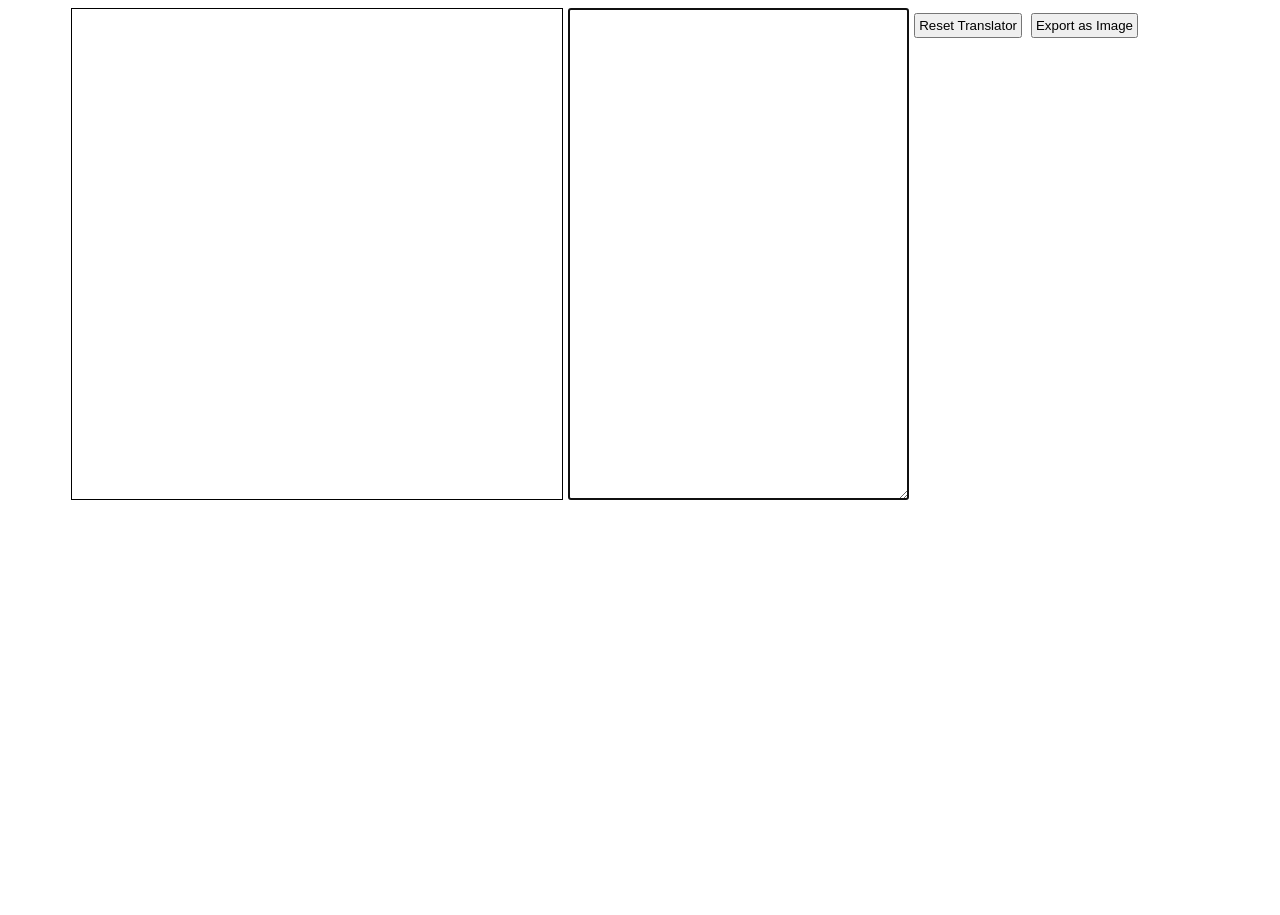
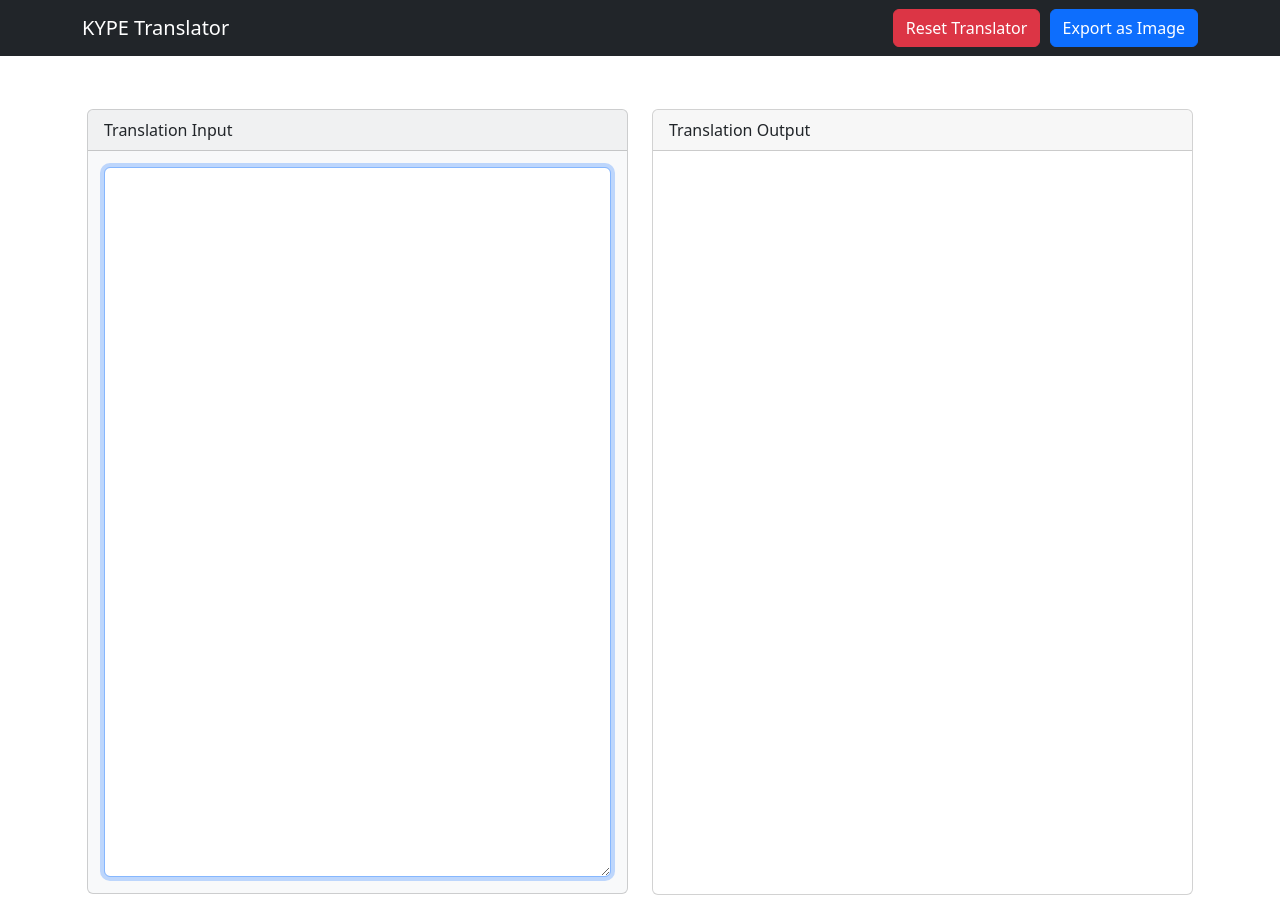
Before and after one commit to NickBrisebois/KYPE, a website built with webpack: page index.html in a window 1280 px wide. Before the commit the page ends 800 px from the top, so only its background shows below. Built offline with nearby package versions, Linux system fonts and the light colour scheme.

Commit message:
Redesign site with bootstrap and fix some padding to letters

```diff
--- a/index.html
+++ b/index.html
@@ -6,12 +6,40 @@
 </head>
 
 <body>
-    <div id="translator-box">
-        <canvas id="translator-canvas" width="490" height="490" style="border: 1px solid black;"></canvas>
-        <textarea id="translator-input" rows="30" cols="40"></textarea>
-        <div id="button-area">
-            <button id="reset">Reset Translator</button>
-            <button id="export">Export as Image</button>
+    <nav class="navbar navbar-dark bg-dark">
+        <div class="container">
+            <a class="navbar-brand" href="#">KYPE Translator</a>
+
+            <div class="form-inline">
+                <button id="reset" class="btn btn-danger ">Reset Translator</button>
+                <button id="export" class="btn btn-primary">Export as Image</button>
+            </div>
+        </div>
+    </nav>
+    <div class="container mt-5">
+        <div id="translator-box">
+            <div class="row">
+                <div class="col">
+                    <div class="card bg-light mb-3">
+                        <div class="card-header">
+                            Translation Input
+                        </div>
+                        <div class="card-body">
+                            <textarea id="translator-input" class="form-control" rows="29" cols="40"></textarea>
+                        </div>
+                    </div>
+                </div>
+                <div class="col">
+                    <div class="card">
+                        <div class="card-header">
+                            Translation Output
+                        </div>
+                        <div class="card-body">
+                            <canvas id="translator-canvas" width="500" height="705"></canvas>
+                            </div>
+                    </div>
+                </div>
+            </div>
         </div>
     </div>
 </body>
--- a/src/character_mapping.json
+++ b/src/character_mapping.json
@@ -17,8 +17,8 @@
                 },
                 {
                     "char": "h",
-                    "y_offset": 20,
-                    "x_offset": 10
+                    "y_offset": 28,
+                    "x_offset": 0
                 },
                 {
                     "char": "t",
@@ -39,11 +39,23 @@
             "offsets": [
                 {
                     "char": "l",
-                    "y_offset": 20
+                    "y_offset": 20,
+                    "x_offset": 0
                 },
                 {
                     "char": "e",
-                    "y_offset": 10
+                    "y_offset": 10,
+                    "x_offset": 0
+                },
+                {
+                    "char": "h",
+                    "y_offset": 20,
+                    "x_offset": 0
+                },
+                {
+                    "char": "p",
+                    "y_offset": 39,
+                    "x_offset": 0
                 }
             ]
         },
@@ -82,7 +94,7 @@
             "offsets": [
                 {
                     "char": "e",
-                    "y_offset": 39,
+                    "y_offset": 23,
                     "x_offset": 0
                 },
                 {
@@ -94,7 +106,13 @@
                     "char": "p",
                     "y_offset": 39,
                     "x_offset": 0
+                },
+                {
+                    "char": "h",
+                    "y_offset": 39,
+                    "x_offset": 0
                 }
+
             ]
         },
         {
@@ -122,6 +140,16 @@
                 {
                     "char": "l",
                     "y_offset": 39,
+                    "x_offset": 0
+                },
+                {
+                    "char": "p",
+                    "y_offset": 35,
+                    "x_offset": 0
+                },
+                {
+                    "char": "h",
+                    "y_offset": 40,
                     "x_offset": 0
                 }
             ]
@@ -171,8 +199,13 @@
                 },
                 {
                     "char": "w",
-                    "y_offset": 20,
-                    "x_offset": 10
+                    "y_offset": 12,
+                    "x_offset": 0
+                },
+                {
+                    "char": "e",
+                    "y_offset": 35,
+                    "x_offset": 0
                 }
             ]
         },
@@ -190,6 +223,23 @@
                     "char": "e",
                     "y_offset": 22,
                     "x_offset": 0
+                },
+                {
+                    "char": "z",
+                    "y_offset": 38,
+                    "x_offset": 0
+                }
+            ]
+        },
+        {
+            "char": "y",
+            "name": "Precursor_Y",
+            "src_path": "./images/letters/Precursor_Y.png",
+            "offsets": [
+                {
+                    "char": "y",
+                    "y_offset": 30,
+                    "x_offset": 0
                 }
             ]
         },
--- a/src/css/style.css
+++ b/src/css/style.css
@@ -1,14 +1,9 @@
 
 #translator-box {
-    display: flex;
-    column-gap: 5px;
-    width: 90%;
-    margin: 0 auto;
-    position: relative;
-    top: 20%;
+    padding: 5px;
+    background-color: #FFF;
 }
 
-#button-area button {
-    padding: 3px;
-    margin: 5px 5px 5px 0px;
+#export {
+    margin-left: 5px;
 }
--- a/src/kype.translator.ts
+++ b/src/kype.translator.ts
@@ -104,6 +104,19 @@ export class TranslatorApp {
     this.drawImages();
   }
 
+  public handleBackspace() {
+    this.clearCanvas();
+    this.drawnCharacters.pop();
+    this.drawImages();
+  }
+
+  public getCanvasAsImage(): string {
+    const image = this.canvas
+      .toDataURL("image/png")
+      .replace("image/png", "image/octet-stream");
+    return image;
+  }
+
   public reset() {
     this.drawnCharacters = [];
     this.clearCanvas();
--- a/src/main.ts
+++ b/src/main.ts
@@ -2,6 +2,7 @@ import { TranslatorApp } from "./kype.translator";
 import { ImageCache, CharacterMap } from "./interfaces";
 
 // Resources
+import "bootstrap/dist/css/bootstrap.min.css";
 import character_mapping from "./character_mapping.json";
 import "./css/style.css";
 
@@ -22,11 +23,19 @@ function main() {
   );
   translate_input_element.addEventListener(
     "keyup",
-    () => {
+    (event) => {
       let chars = translate_input_element.value.split("");
+      let pressed_key = event.key;
+
+      // If backspace is hit, we pop the last drawn image off the list of drawn images
+      if (event.code === "Backspace") {
+        translator_app.handleBackspace();
+        previous_translation_input = chars;
+        return;
+      }
 
       // only allow supported chars
-      if (!supported_characters.includes(chars[chars.length - 1])) {
+      if (!supported_characters.includes(pressed_key)) {
         console.log(chars);
         translate_input_element.value = previous_translation_input.join("");
         return;
@@ -39,7 +48,7 @@ function main() {
   );
   translate_input_element.focus();
 
-  /* RESET BUTTON HANDLERS */
+  /* RESET BUTTON HANDLERS - handles resetting the canvas and input box */
   let reset_button: HTMLButtonElement = <HTMLButtonElement>(
     document.getElementById("reset")
   );
@@ -48,6 +57,20 @@ function main() {
     previous_translation_input = [];
     translate_input_element.value = "";
   });
+
+  /* EXPORT BUTTON - handles exporting the contents of the canvas to a png */
+  let export_button: HTMLButtonElement = <HTMLButtonElement>(
+    document.getElementById("export")
+  );
+  export_button.addEventListener("click", () => {
+    let image_string = translator_app.getCanvasAsImage();
+    let hiddenLink = document.createElement("a");
+    hiddenLink.href = image_string;
+    hiddenLink.download = "kype_translation.png";
+    document.body.appendChild(hiddenLink);
+    hiddenLink.click();
+    hiddenLink.remove();
+  });
 }
 
 main();
```
Also changed, not shown: package.json (+9 -6 lines), webpack.config.js (+5 -5 lines), src/images/letters/Precursor_Y.png (added), 2 other files.
